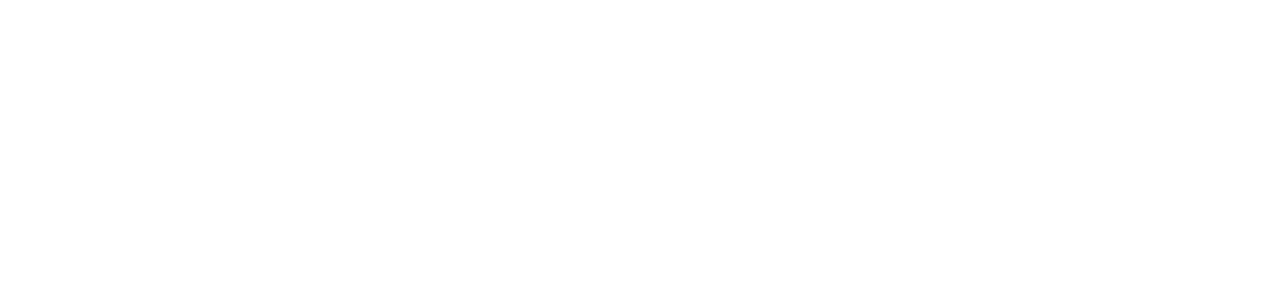
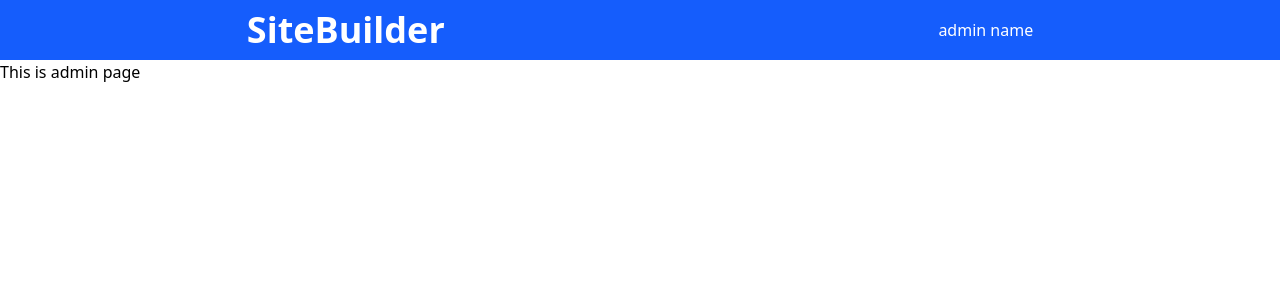
Before and after one commit to Ridwankabbo/CMS_frontend, a React app: page /admin in a window 1280 px wide. Before the commit this address had no page. Shown: the top 300 px of the page. Built offline with nearby package versions, Linux system fonts and the light colour scheme; the HTML template or start-up script is replaced by a standard one.

Commit message:
Making admin page

```diff
--- a/src/App.jsx
+++ b/src/App.jsx
@@ -1,16 +1,16 @@
-import { useState } from 'react'
-import reactLogo from './assets/react.svg'
-import viteLogo from '/vite.svg'
+
 // import './App.css'
 import Header from './components/Header'
 import Carousel from './components/Carousel'
 import { BrowserRouter, Route, Routes } from 'react-router-dom'
 import Layout from './components/Layout'
-import Home from './Home'
-import Singup from './singup'
+import Home from './pages/Home'
+import Singup from './pages/singup'
 import Singin from './assets/singin'
 import DashboardLayout from './assets/layouts/dashboardLayout'
-import Dashboard from './Dashboard'
+import Dashboard from './pages/Dashboard'
+import AdminLayout from './components/AdminLayout'
+import AdminPage from './pages/AdminPage'
 function App() {
   return (
     <>
@@ -26,6 +26,11 @@
         <Route path='/dashboard' element={<DashboardLayout/>}>
           <Route index element={<Dashboard/>}/>
         </Route>
+
+        <Route path='/admin'  element={<AdminLayout/>}>
+          <Route index element={<AdminPage/>}/>
+        </Route>
+
        </Routes>
       </BrowserRouter>
     </>
--- a/src/Dashboard.jsx
+++ /dev/null
@@ -1,90 +0,0 @@
-import React, { useEffect, useState } from "react";
-import { useNavigate } from "react-router-dom";
-const USERPROFILE_URL = "http://localhost:8000/api/dashboard";
-const Dashboard = () => {
-    const [profileData, setprofileData] = useState([]);
-    const [updatedProfileData, setUpdatedProfilData] = useState([]);
-    const navigate = useNavigate();
-    const token = localStorage.getItem('accessToken');
-    // console.log(token);
-
-    const getProfileData = async () => {
-        const request = await fetch(USERPROFILE_URL, {
-            method: "GET",
-            headers: {
-                'Authorization': `Bearer ${token}`,
-                'Accept': 'application/json',
-                'Content-Type': 'application/json'
-            },
-        });
-
-        if (request.ok) {
-            const result = await request.json();
-            console.log(result);
-
-            setprofileData(result);
-        }
-    }
-
-    const handleChange = (e) =>{
-        setUpdatedProfilData({
-            ...data,
-            [e.target.name]: e.target.value
-        });
-    }
-
-
-    const handleUpdatedProfileSubmision = async (e) =>{
-        e.preventDefault();
-
-        const request = await fetch(USERPROFILE_URL,{
-            method:'PATCH',
-            headers:{
-                'Authorization': `Bearer ${token}`,
-                'Content-Type': 'application/json',
-                "Accept": "application/json",
-            },
-            body:JSON.stringify(updatedProfileData)
-        })
-    }
-
-    useEffect(()=>{
-        getProfileData();
-    }, []);
-
-    return (
-        <>
-            <h2>Profile information</h2>
-
-            <div>
-                <form onSubmit={handleUpdatedProfileSubmision}>
-                    <div>
-                        <label htmlFor="name">Name:</label>
-                        <input type="text" name="name" id="name" onChange={handleChange} className="bg-stone-100 py-2 px-10 mx-3 mb-5 border rounded-xl"/>
-                    </div>
-                    <div>
-                        <label htmlFor="email">Email:</label>
-                        <input type="email" name="email" id="email" onChange={handleChange} className="bg-stone-100 py-2 px-10 mx-3 mb-5 border rounded-xl"/>
-                    </div>
-                    <div>
-                        <label htmlFor="email">Phone:</label>
-                        <input type="number" name="phone" id="phone" onChange={handleChange} className="bg-stone-100 py-2 px-10 mx-3 mb-5 border rounded-xl"/>
-                    </div>
-                    {/* <div>
-                        <label htmlFor="email">:</label>
-                        <input type="email" name="email" id="email" className="bg-stone-100 py-2 px-10 mx-3 mb-5 border rounded-xl"/>
-                    </div>
-                    <div>
-                        <label htmlFor="email">Email:</label>
-                        <input type="email" name="email" id="email" className="bg-stone-100 py-2 px-10 mx-3 mb-5 border rounded-xl"/>
-                    </div> */}
-                    <div>
-                        <button type="submit" className="px-5 py-2 bg-green-600 text-white rounded-xl">Update profile</button>
-                    </div>
-                </form>
-            </div>
-        </>
-    )
-}
-
-export default Dashboard;
--- /dev/null
+++ b/src/components/AdminLayout.jsx
@@ -0,0 +1,18 @@
+import React from "react";
+import AdminNabBar from "./AdminNavBar";
+import { Outlet } from "react-router-dom";
+
+const AdminLayout = ()=>{
+    return(
+        <>
+            <nav>
+                <AdminNabBar/>
+            </nav>
+            <main>
+                <Outlet/>
+            </main>
+        </>
+    )
+}
+
+export default AdminLayout;
--- /dev/null
+++ b/src/components/AdminNavBar.jsx
@@ -0,0 +1,14 @@
+import React from "react"
+
+const AdminNabBar = ()=>{
+    return(
+        <>
+            <div className="flex justify-around items-center h-15 bg-blue-600 text-white">
+                <h2 className="text-4xl font-bold">SiteBuilder</h2>
+                <h3>admin name</h3>
+            </div>
+        </>
+    )
+}
+
+export default AdminNabBar;
--- /dev/null
+++ b/src/pages/AdminPage.jsx
@@ -0,0 +1,15 @@
+import React from "react";
+
+
+
+const AdminPage = ()=>{
+    return(
+        <>
+            <div>
+                This is admin page
+            </div>
+        </>
+    )
+}
+
+export default AdminPage;
--- /dev/null
+++ b/src/pages/Dashboard.jsx
@@ -0,0 +1,110 @@
+import React, { useEffect, useState } from "react";
+// import { useNavigate } from "react-router-dom";
+const USERPROFILE_URL = "http://localhost:8000/api/dashboard";
+const Dashboard = () => {
+    const [profileData, setprofileData] = useState([]);
+    // const [updatedProfileData, setUpdatedProfilData] = useState([]);
+    const token = localStorage.getItem('accessToken');
+
+    // const getProfileData = async () => {
+    //     const request = await fetch(USERPROFILE_URL, {
+    //         method: "GET",
+    //         headers: {
+    //             'Authorization': `Bearer ${token}`,
+    //             'Accept': 'application/json',
+    //             'Content-Type': 'application/json'
+    //         },
+    //     });
+
+    //     if (request.ok) {
+    //         const result = await request.json();
+    //         console.log(result);
+
+    //         setprofileData(result);
+    //     }
+    // }
+
+    const handleChange = (e) => {
+        setprofileData({
+            ...profileData,
+            [e.target.name]: e.target.value
+        });
+    }
+
+
+    const handleUpdatedProfileSubmision = async (e) => {
+        e.preventDefault();
+
+        const request = await fetch(USERPROFILE_URL, {
+            method: 'PATCH',
+            headers: {
+                'Authorization': `Bearer ${token}`,
+                'Content-Type': 'application/json',
+                "Accept": "application/json",
+            },
+            body: JSON.stringify(profileData)
+        });
+        if (request.ok) {
+            const result = await request.json();
+            console.log(result);
+
+        }
+    }
+
+    useEffect(() => {
+        const getProfileData = async () => {
+            const request = await fetch(USERPROFILE_URL, {
+                method: "GET",
+                headers: {
+                    'Authorization': `Bearer ${token}`,
+                    'Accept': 'application/json',
+                    'Content-Type': 'application/json'
+                },
+            });
+
+            if (request.ok) {
+                const result = await request.json();
+                console.log(result);
+
+                setprofileData(result);
+            }
+        }
+        getProfileData();
+    }, []);
+
+    return (
+        <>
+            <h2>Profile information</h2>
+
+            <div>
+                <form onSubmit={handleUpdatedProfileSubmision}>
+                    <div>
+                        <label htmlFor="name">Name:</label>
+                        <input type="text" name="name" id="name" onChange={handleChange} className="bg-stone-100 py-2 px-10 mx-3 mb-5 border rounded-xl" />
+                    </div>
+                    <div>
+                        <label htmlFor="email">Email:</label>
+                        <input type="email" name="email" id="email" onChange={handleChange} className="bg-stone-100 py-2 px-10 mx-3 mb-5 border rounded-xl" />
+                    </div>
+                    <div>
+                        <label htmlFor="email">Phone:</label>
+                        <input type="number" name="phone" id="phone" onChange={handleChange} className="bg-stone-100 py-2 px-10 mx-3 mb-5 border rounded-xl" />
+                    </div>
+                    {/* <div>
+                        <label htmlFor="email">:</label>
+                        <input type="email" name="email" id="email" className="bg-stone-100 py-2 px-10 mx-3 mb-5 border rounded-xl"/>
+                    </div>
+                    <div>
+                        <label htmlFor="email">Email:</label>
+                        <input type="email" name="email" id="email" className="bg-stone-100 py-2 px-10 mx-3 mb-5 border rounded-xl"/>
+                    </div> */}
+                    <div>
+                        <button type="submit" className="px-5 py-2 bg-green-600 text-white rounded-xl">Update profile</button>
+                    </div>
+                </form>
+            </div>
+        </>
+    )
+}
+
+export default Dashboard;
--- a/src/Home.jsx
+++ b/src/pages/Home.jsx
@@ -1,5 +1,5 @@
 import React from "react";
-import Header from "./components/Header";
+import Header from "../components/Header";
 
 const Home = ()=>{
     return(
--- a/src/singup.jsx
+++ b/src/pages/singup.jsx
@@ -26,6 +26,7 @@
 
 
         } catch (error) {
+            console.log(error);
 
         }
     }
```
